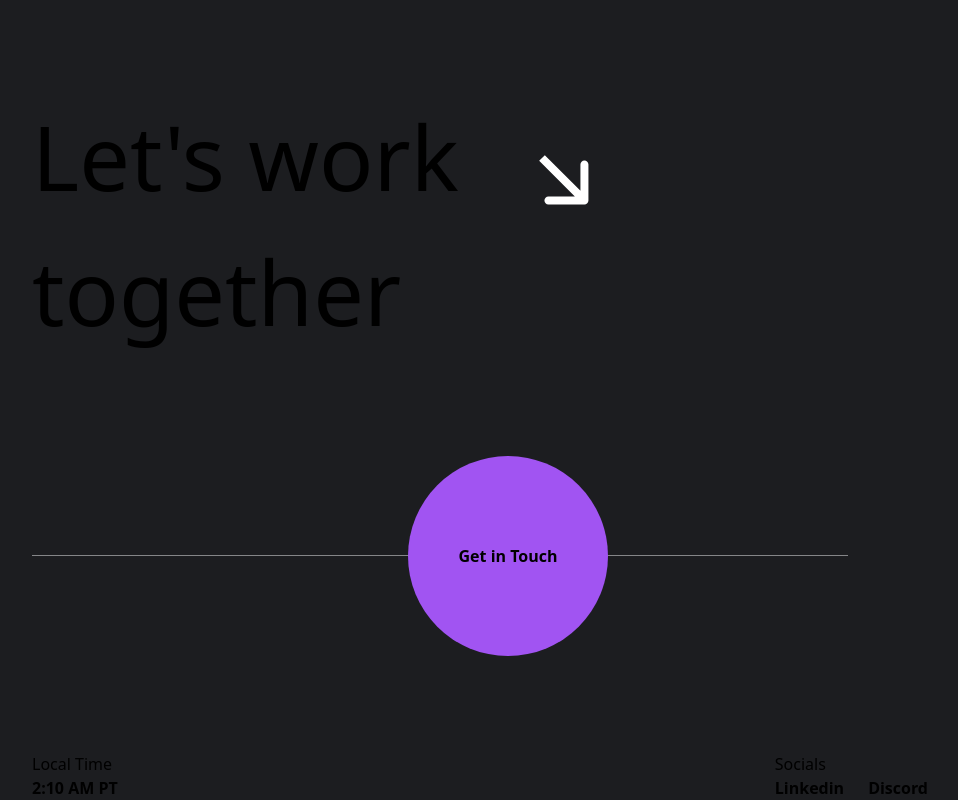
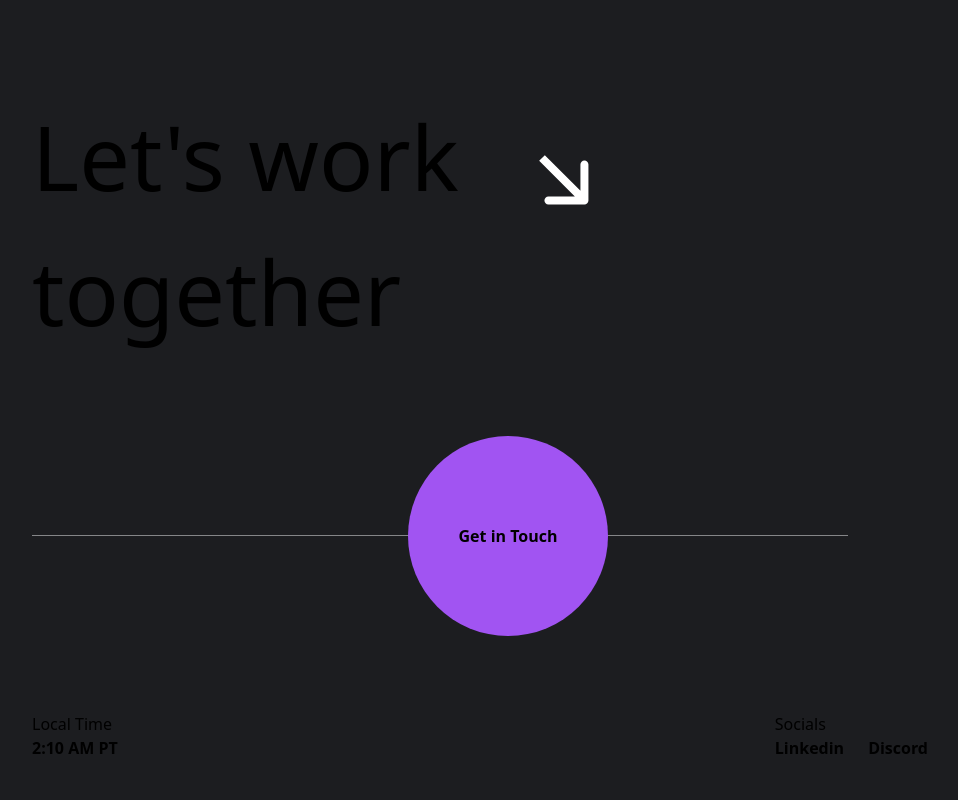
Before and after one commit to Simon-Dao/portfolio-2024, a Next.js app: page /about in a window 1280 px wide. Shown: the part 2661-3461 px from the top of the page, without its empty margins (160-1118 px from the left). Built offline with nearby package versions, Linux system fonts and the light colour scheme.

Commit message:
fixed padding for footer. I think the website is complete!

```diff
--- a/components/footer.tsx
+++ b/components/footer.tsx
@@ -104,7 +104,7 @@ function NormalView() {
         <div style={{ height: "1px" }} className='w-full bg-sd'></div>
         <BubbleButton label='Get in Touch' />
       </div>
-      <div className='w-full flex b-16'>
+      <div className='w-full flex b-16 pb-10'>
         <div>
           <div>Local Time</div>
           <div className='font-bold color-white'>{localTime}</div>
```
